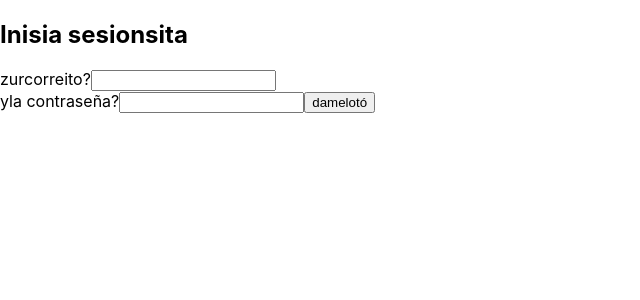
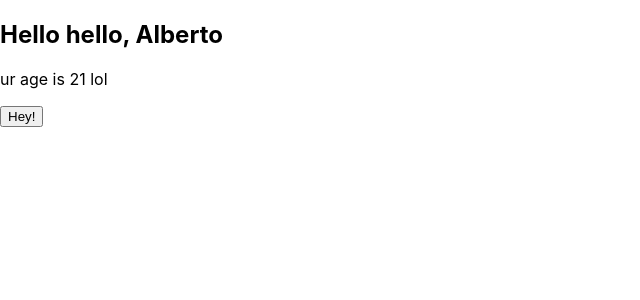
Before and after one commit to albertogomezp/react-udemy, a React (Create React App) app: page / in a window 1280 px wide. Shown: the top 300 px of the page, without its empty margins (0-640 px from the left). Built offline with nearby package versions, Linux system fonts and the light colour scheme.

Commit message:
Example of states

```diff
--- a/src/App.js
+++ b/src/App.js
@@ -2,34 +2,20 @@ import { useState } from "react";
 
 
 function App() {
-  const [email, setEmail] = useState("");
-  const [password, setPassword] = useState("");
+  const [name, setName] = useState("Alberto");
+  const [age] = useState("21");
+  const [, setSomething] = useState("Hey!");
 
-  const handleEmailChange = ({ target: {value} }) => setEmail(value);
-  const handlePasswordChange = ({ target: {value} }) => setPassword(value);
-
-  const handleFormSubmit = (event) => {
-    event.preventDefault();
-    console.log("enviaoh")
-    alert(`el menda es ${email} y su pazwoh ${password}`)
+  const handleHeyclick = () => {
+    setName("Manolo")
   }
   return (
     <div className="App">
-      <form onSubmit={handleFormSubmit}>
-        <h2>Inisia sesionsita</h2>
-        <label>
-          zurcorreito?
-          <input type="email" value={email} onChange={handleEmailChange} />
-        </label>
-        <br/>
-        <label>
-          yla contraseña?
-          <input type="password" value={password} onChange={handlePasswordChange} />
-        </label>
-        <button type="submit">
-          damelotó
+        <h2>Hello hello, {name}</h2>
+        <p>ur age is {age} lol</p>
+        <button onClick={handleHeyclick}>
+          Hey!
         </button>
-      </form>
     </div>
   );
 }
```
